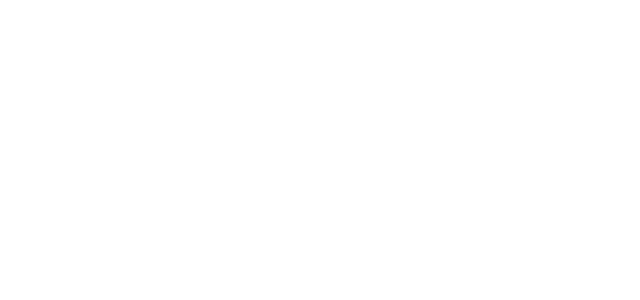
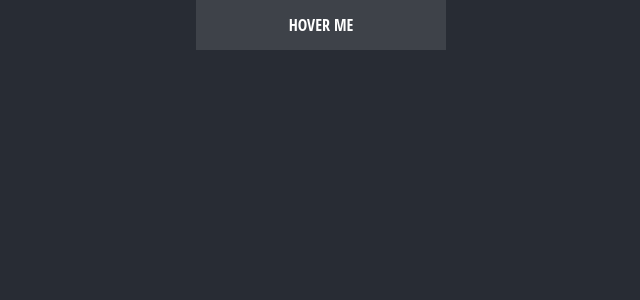
Before and after one commit to JoyE-HOU/Ecolabels, a React (Create React App) app: page / in a window 1280 px wide. Shown: the top 300 px of the page, without its empty margins (319-959 px from the left). Built offline with nearby package versions, Linux system fonts and the light colour scheme.

Commit message:
added button/updated css

```diff
--- a/src/App.css
+++ b/src/App.css
@@ -36,3 +36,75 @@
     transform: rotate(360deg);
   }
 }
+
+/* HTML CSSResult Skip Results Iframe
+EDIT ON
+@import 'https://fonts.googleapis.com/css?family=Open+Sans+Condensed:300'; */
+
+html,
+body {
+  width: 100%;
+  height: 100%;
+  overflow: hidden;
+  margin: 0;
+  display: flex;
+  flex-direction: column;
+  flex-wrap: wrap;
+  font-family: 'Open Sans Condensed', sans-serif;
+}
+
+div[class*=box] {
+  height: 33.33%;
+  width: 100%;
+  display: flex;
+  justify-content: center;
+  align-items: center;
+}
+
+/* .box-3 { background-color: #66A182; } */
+
+.btn {
+  line-height: 50px;
+  height: 50px;
+  text-align: center;
+  width: 250px;
+  cursor: pointer;
+}
+
+.btn-three {
+  color: #FFF;
+  transition: all 0.5s;
+  position: relative;
+}
+.btn-three::before {
+  content: '';
+  position: absolute;
+  top: 0;
+  left: 0;
+  width: 100%;
+  height: 100%;
+  z-index: 1;
+  background-color: rgba(255,255,255,0.1);
+  transition: all 0.3s;
+}
+.btn-three:hover::before {
+  opacity: 0 ;
+  transform: scale(0.5,0.5);
+}
+.btn-three::after {
+  content: '';
+  position: absolute;
+  top: 0;
+  left: 0;
+  width: 100%;
+  height: 100%;
+  z-index: 1;
+  opacity: 0;
+  transition: all 0.3s;
+  border: 1px solid rgba(255,255,255,0.5);
+  transform: scale(1.2,1.2);
+}
+.btn-three:hover::after {
+  opacity: 1;
+  transform: scale(1,1);
+}
--- a/src/App.js
+++ b/src/App.js
@@ -5,6 +5,12 @@
   return (
     <div className="App">
 
+      <div class="box-3">
+        <div class="btn btn-three">
+          <span>HOVER ME</span>
+        </div>
+      </div>
+
     </div>
   );
 }
--- a/src/index.css
+++ b/src/index.css
@@ -5,7 +5,7 @@
     sans-serif;
   -webkit-font-smoothing: antialiased;
   -moz-osx-font-smoothing: grayscale;
-}
+  background-color: #282c34;}
 
 code {
   font-family: source-code-pro, Menlo, Monaco, Consolas, 'Courier New',
```
